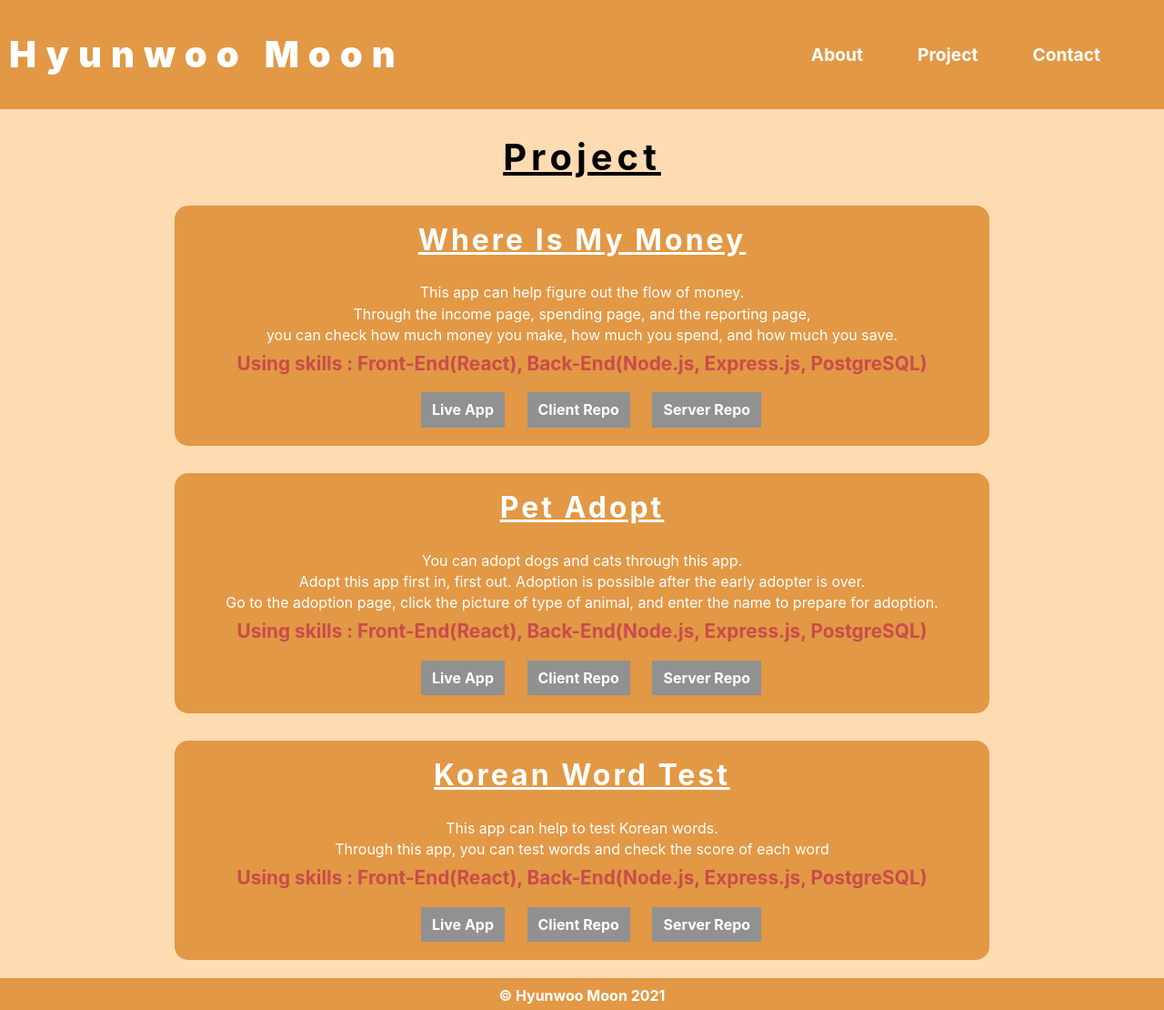
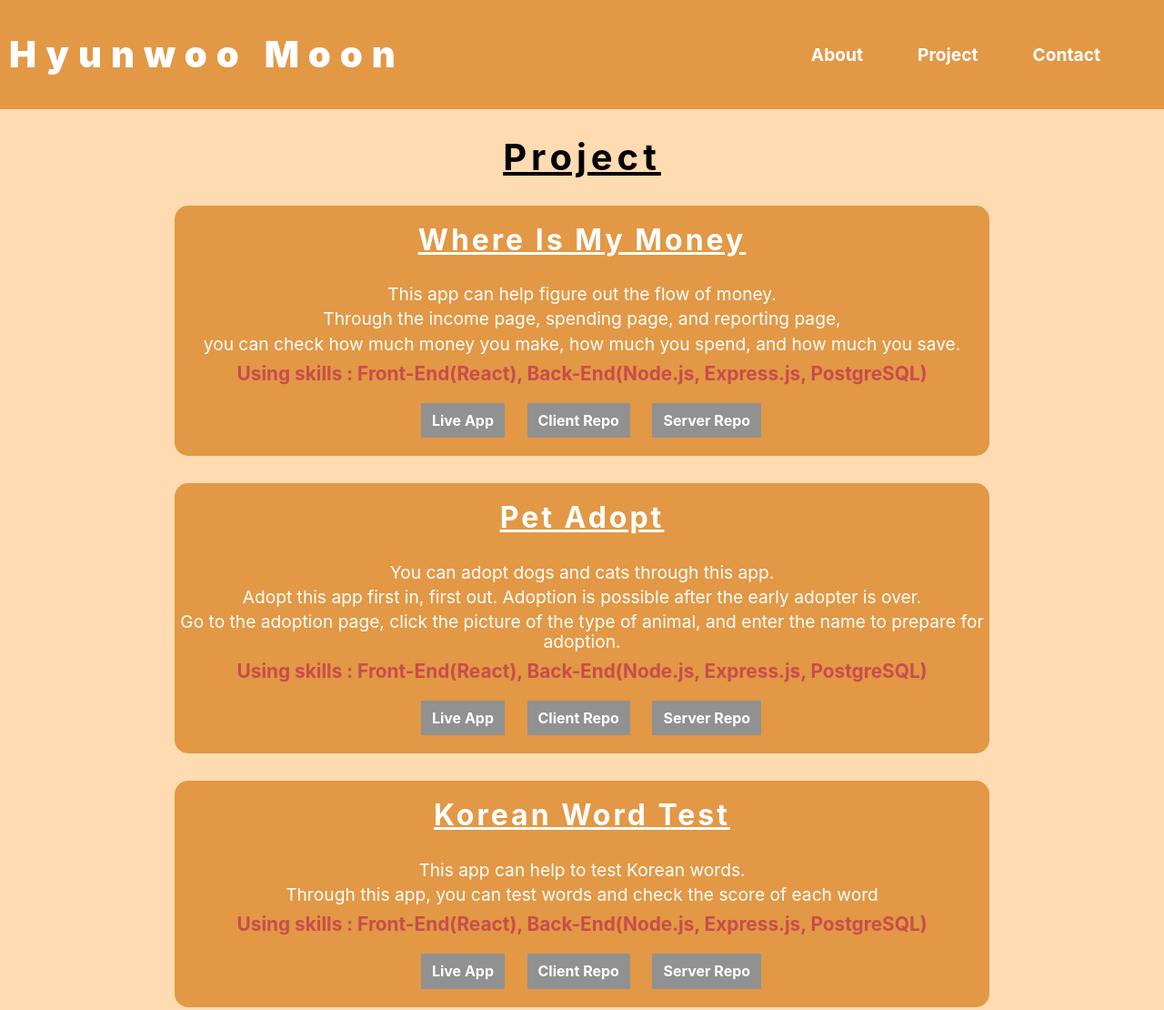
Before and after one commit to HyunwooMoon-developer/react-portfolio, a React app: page /project in a window 1280 px wide. Shown: the top 1110 px of the page at 91% size. Built offline with nearby package versions, Linux system fonts and the light colour scheme.

Commit message:
submitted

```diff
--- a/src/Component/About/About.js
+++ b/src/Component/About/About.js
@@ -10,7 +10,7 @@ class About extends Component {
           <h3>"There is no end to learning!"</h3>
           <p>I always live with these words in my heart.</p>
           <p>
-            I have always enjoyed doing new things and having experiences, and
+            I have always enjoyed doing new things and having experiences and
             loved learning.
           </p>
           <p>
--- a/src/Component/Contact/Contact.js
+++ b/src/Component/Contact/Contact.js
@@ -47,6 +47,7 @@ class Contact extends Component {
           <button type="submit">Submit</button>
         </form>
         <div className="contact-social">
+          <SocialIcon url="mailto:mhw9163@gmail.com" />{" "}
           <SocialIcon
             url="http://www.linkedin.com/in/hyunwoomoon"
             target="_blank"
--- a/src/Component/Project/Project.css
+++ b/src/Component/Project/Project.css
@@ -53,6 +53,7 @@
 .description p {
   margin-top: 5px;
   color: white;
+  font-size: 1.2em;
 }
 
 .description h4 {
--- a/src/Component/Project/Project.js
+++ b/src/Component/Project/Project.js
@@ -14,7 +14,7 @@ class Project extends Component {
           <div className="description">
             <p>This app can help figure out the flow of money.</p>
             <p>
-              Through the income page, spending page, and the reporting page,{" "}
+              Through the income page, spending page, and reporting page,{" "}
             </p>
             <p>
               you can check how much money you make, how much you spend, and how
@@ -59,7 +59,7 @@ class Project extends Component {
               early adopter is over.
             </p>
             <p>
-              Go to the adoption page, click the picture of type of animal, and
+              Go to the adoption page, click the picture of the type of animal, and
               enter the name to prepare for adoption.
             </p>
             <h4>
```
